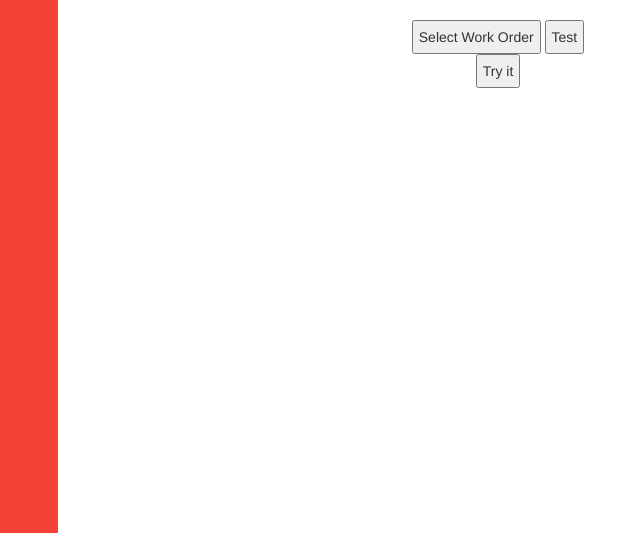
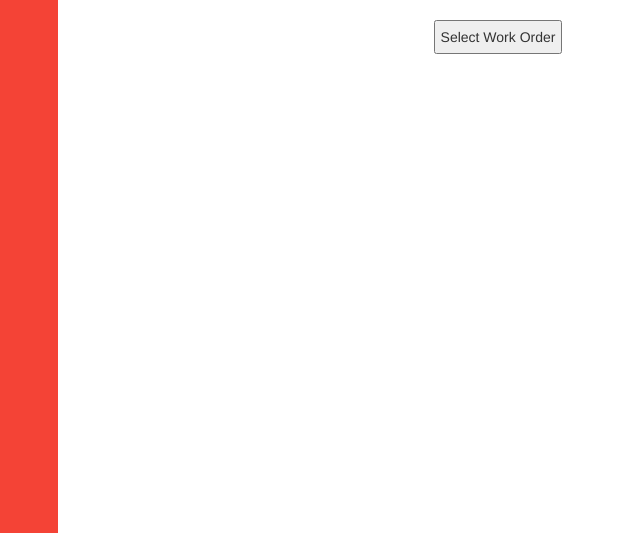
Before and after one commit to dawdiken/final_year_project_Chart, a Django app: template src/templates/changework.html in a window 1280 px wide. Shown: the part 267-800 px from the top of the page, without its empty margins (142-782 px from the left). Run offline with Django 3.2, Linux system fonts and the light colour scheme; the template is opened without the code that fills it: most values are stand-ins (such as "Sample title", 1, 10 or a date in 2020); data that the repository does not hold is empty; some libraries are stand-ins or nearby versions.

Commit message:
refactor

```diff
--- a/src/templates/changework.html
+++ b/src/templates/changework.html
@@ -1,137 +1,47 @@
 {% extends 'base.html' %}
-
-{#    <link rel="stylesheet" href="https://maxcdn.bootstrapcdn.com/bootstrap/3.3.7/css/bootstrap.min.css" integrity="sha384-BVYiiSIFeK1dGmJRAkycuHAHRg32OmUcww7on3RYdg4Va+PmSTsz/K68vbdEjh4u" crossorigin="anonymous">#}
-{#    <link rel="stylesheet" href="https://maxcdn.bootstrapcdn.com/bootstrap/3.3.7/css/bootstrap-theme.min.css" integrity="sha384-rHyoN1iRsVXV4nD0JutlnGaslCJuC7uwjduW9SVrLvRYooPp2bWYgmgJQIXwl/Sp" crossorigin="anonymous">#}
-{#    <meta name="viewport" content="width=device-width, initial-scale=1">#}
-{#    <link rel="stylesheet" href="https://maxcdn.bootstrapcdn.com/bootstrap/3.3.7/css/bootstrap.min.css">#}
-{#    <script src="https://ajax.googleapis.com/ajax/libs/jquery/3.2.1/jquery.min.js"></script>#}
-{#    <script src="https://maxcdn.bootstrapcdn.com/bootstrap/3.3.7/js/bootstrap.min.js"></script>#}
-{#    <script src="https://code.jquery.com/jquery-1.12.4.min.js"></script>#}
-{#    <style type="text/css">#}
-{#        /* Remove the navbar's default rounded borders and increase the bottom margin */#}
-{#        .navbar {#}
-{#            margin-bottom: 50px;#}
-{#            border-radius: 0;#}
-{#        }#}
-{#        /* Remove the jumbotron's default bottom margin */#}
-{#        .jumbotron {#}
-{#            margin-bottom: 0;#}
-{#        }#}
-{#        /* Add a gray background color and some padding to the footer */#}
-{#        footer {#}
-{#            background-color: #f2f2f2;#}
-{#            padding: 25px;#}
-{#        }#}
-{#        div {#}
-{#            text-align: center;#}
-{#        }#}
-{#        form{#}
-{#            margin: 20px 0;#}
-{#        }#}
-{#        form input, button{#}
-{#            padding: 5px;#}
-{#        }#}
-{#        table{#}
-{#            width: 100%;#}
-{#            margin-bottom: 20px;#}
-{#            border-collapse: collapse;#}
-{#        }#}
-{#        table, th, td{#}
-{#            border: 1px solid #cdcdcd;#}
-{#        }#}
-{#        table th, table td{#}
-{#            padding: 10px;#}
-{#            text-align: left;#}
-{#        }#}
-{#    </style>#}
-
-</head>
 <body>
 {% block content %}
     <style type="text/css">
-
         /* Remove the navbar's default rounded borders and increase the bottom margin */
-
         .navbar {
-
             margin-bottom: 50px;
-
             border-radius: 0;
-
         }
-
         /* Remove the jumbotron's default bottom margin */
-
         .jumbotron {
-
             margin-bottom: 0;
-
         }
-
         /* Add a gray background color and some padding to the footer */
-
         footer {
-
             background-color: #f2f2f2;
-
             padding: 25px;
-
         }
 
         div {
-
             text-align: center;
-
         }
-
         form{
-
             margin: 20px 0;
-
         }
 
         form input, button{
-
             padding: 5px;
-
         }
 
         table{
-
             width: 100%;
-
             margin-bottom: 20px;
-
             border-collapse: collapse;
-
         }
 
         table, th, td{
-
             border: 1px solid #cdcdcd;
-
         }
 
         table th, table td{
-
             padding: 10px;
-
             text-align: center;
-
         }
-
-
-{##panel, #flip {#}
-{#    padding: 5px;#}
-{#    text-align: center;#}
-{#    background-color: #e5eecc;#}
-{#    border: solid 1px #c3c3c3;#}
-{#}#}
-{##}
-{##panel {#}
-{#    padding: 50px;#}
-{#    display: none;#}
-{#}#}
         .button{
           border:1px solid #333;
           background:#6479fd;
@@ -141,6 +51,9 @@
         }
 
         .choose{
+          display:none;
+        }
+        .submit_change{
           display:none;
         }
         .dialog{
@@ -169,12 +82,11 @@ input[type=text]{
           border:1px solid #000;
           background:#ffacac;
         }
+    </style>
 
-    </style>
     <div class="jumbotron">
     <div class="container text-center">
         <h1>Change Work Orders</h1>
-
     </div>
     </div>
     <form>
@@ -197,8 +109,7 @@ input[type=text]{
     </form>
     <div>
         <button type="button" class="view-info" id="view-info">Select Work Order</button>
-     <button type="button" class="test_me" id="test_me">Test</button>
-{#    <a href="/"><button type="button" class="back-to-home">Back to Home Page</button></a>#}
+        <button type="button" class="submit_change" id="submit_change">Submit Changes</button>
     </div>
 
     <div class="choose" id="panelChange">
@@ -208,8 +119,8 @@ input[type=text]{
         <br>
         <form action="vote" method="post">
             <label for="your_name">Your name: </label>
-  <input id="valueFromMyModal" type="text" name="your_name" value="{{ valueFromMyModal1 }}">
-        <input id="dueDate" type="text" name="due_date" value="{{ dueDate }}">
+            <input id="valueFromMyModal" type="number" min="0" name="your_name" value="{{ valueFromMyModal1 }}">
+            <input id="dueDate" type="number" min="0" name="due_date" value="{{ dueDate }}">
             <input type="submit" value="OK">
             {% csrf_token %}
             <!-- Dialog Box-->
@@ -218,20 +129,16 @@ input[type=text]{
                     <input onclick="myFunction()" type="button" value="Ok" id="btnOK">
                     <label id="valueFromMyButton">
                     </label>
-      <input type="text" id="name">
+                    <input type="number" min="0" id="name">
                     <div align="center">
-
                     </div>
                 </form>
             </div>
+        </form>
     </div>
-    <button onclick="myFunction()">Try it</button>
-    <p id="demo"></p>
 </body>
 {% endblock content %}
-
 {% block jquery %}
-
     <script src="https://cdnjs.cloudflare.com/ajax/libs/Chart.js/2.7.1/Chart.min.js"></script>
     <script type="text/javascript">
     var defaultData = [];
@@ -253,47 +160,24 @@ input[type=text]{
                 }
             });
             $(".view-info").click(function(){
-                var i = 0;
                 $("table tbody").find('input[name="record"]').each(function(){
                     if($(this).is(":checked")){
-                        var result;
-                        var valii = i;
-                        $.ajax({
-                            url:"/api/chart/getworktableAll/",
-                            method:"GET",
-                            data:"",
-                            dataType:"JSON",
-                            success:function(result){
-                                var arrayOfObjects = eval(result);
-                                var passtochart = arrayOfObjects[valii];
-                                console.log(passtochart);
-                                {#setChart(passtochart);#}
-                            },
-                            error:function(xhr,status,error){
-                                console.log("error: "+error);
-                            }
-                        });
                     }
                     else{
-                        i++;
                         $(this).parents("tr").remove();
                     }
                 });
             });
-            $(".test_me").click(function(){
+            $(".submit_change").click(function(){
                 $("table tbody").find('input[name="record"]').each(function(){
-
                     if($(this).is(":checked")){
-
-                        var cusrname = $("table tbody").find(".jobNum").html();
+                        var jobNumDB = $("table tbody").find(".jobNum").html();
                         var newValue = $("#valueFromMyModal").val();
-
                         $(this).parents("tr").remove();
                         $.ajax({
-
                             url:"/api/chart/changeworkinfo/",
                             method:"GET",
-                            data: {'jobnum': cusrname, 'newQty': newValue},
+                            data: {'jobnum': jobNumDB, 'newQty': newValue},
                             dataType:"JSON",
                             success:function(result){
                                 $.each(JSON.parse(result), function(idx, obj){
@@ -305,6 +189,26 @@ input[type=text]{
                             }
                         });
                     }
+                    else{
+                        var jobNumDB2 = $("table tbody").find(".jobNum").html();
+                        var newValue2 = $("#valueFromMyModal").val();
+                        $(this).parents("tr").remove();
+                        $.ajax({
+                            url:"/api/chart/changeworkinfo/",
+                            method:"GET",
+                            data: {'jobnum': jobNumDB2, 'newQty': newValue2},
+                            dataType:"JSON",
+                            success:function(result){
+                                $.each(JSON.parse(result), function(idx, obj){
+                                    populateTable(obj);
+                                });
+                            },
+                            error:function(xhr,status,error){
+                            console.log("error: "+error);
+                            }
+                        });
+                        $(this).parents("tr").remove();
+                    }
                 });
             });
         });
@@ -313,7 +217,6 @@ input[type=text]{
             var markup = "<tr><td><input type='checkbox' name='record'></td> <td class='jobNum'>" + usersInfo.jobNum + "</td><td class='active'>" + usersInfo.active + "</td><td class='dob'>" + usersInfo.customer_ID + "</td><td class='usern'>" + usersInfo.department_ID + "</td><td class='pwd'>" + usersInfo.partID + "</td><td class='pwd'>" + usersInfo.machineID + "</td><td class='pwd'>" + usersInfo.qtyOrdered + "</td></tr>";
             $("table tbody").append(markup);
     }
-
 
 </script>
     <script src="https://ajax.googleapis.com/ajax/libs/jquery/3.3.1/jquery.min.js"></script>
@@ -324,6 +227,7 @@ input[type=text]{
             //$("#myform #valueFromMyButton").text($(this).val().trim());
             //$("#myform input[type=text]").val('');
             $("#view-info").hide();
+            $("#submit_change").show(500);
             $("#panelChange").show(1000);
 
         });
@@ -337,6 +241,7 @@ input[type=text]{
             $("#myform #valueFromMyButton").text($(this).val().trim());
             $("#myform input[type=text]").val('');
             $("#myform").show(500);
+
             $('[data-column-id=market]').text()
         });
         $("#btnOK").click(function() {
```
Lines whose indentation alone changed are shown as unchanged.
